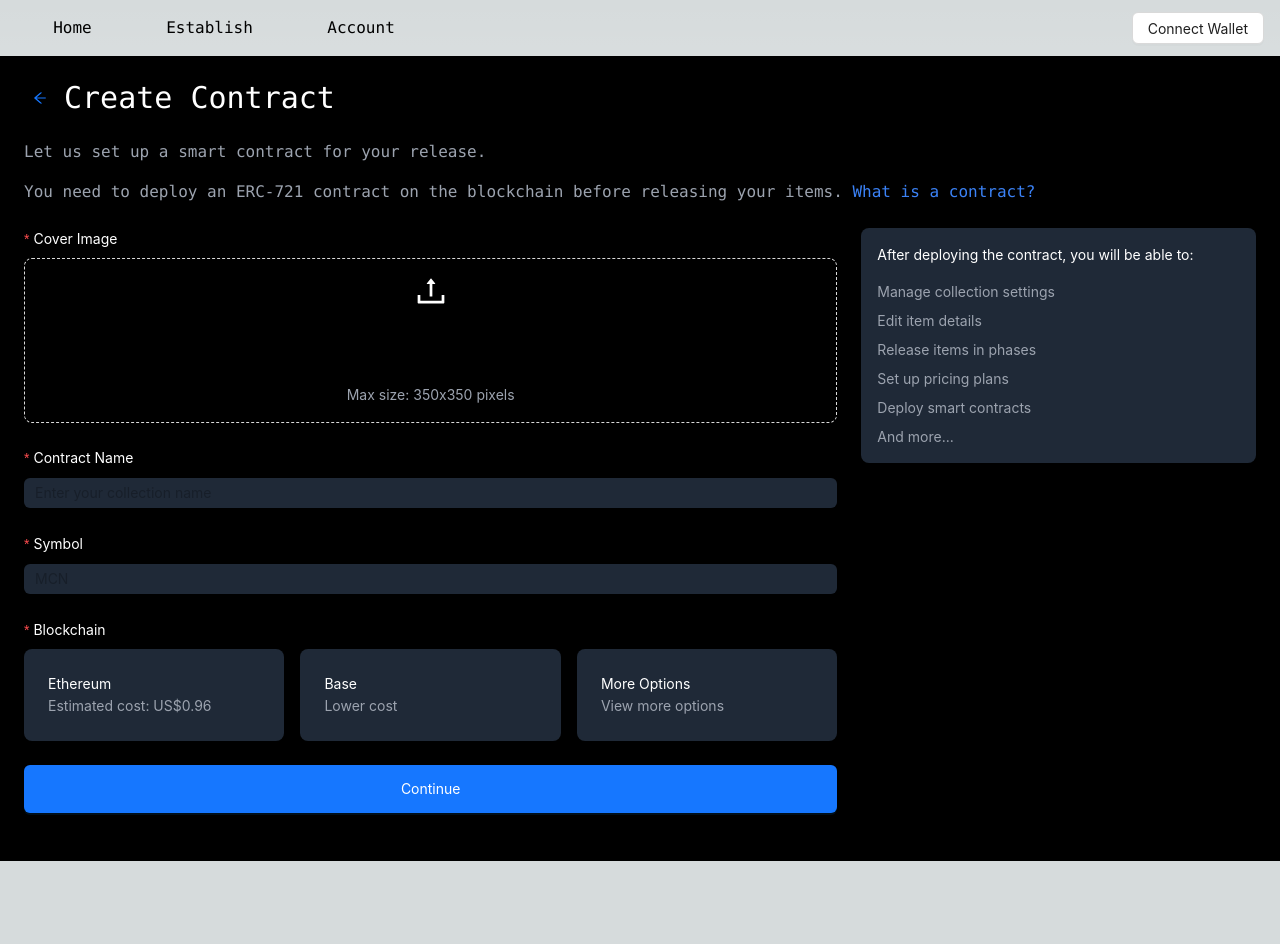
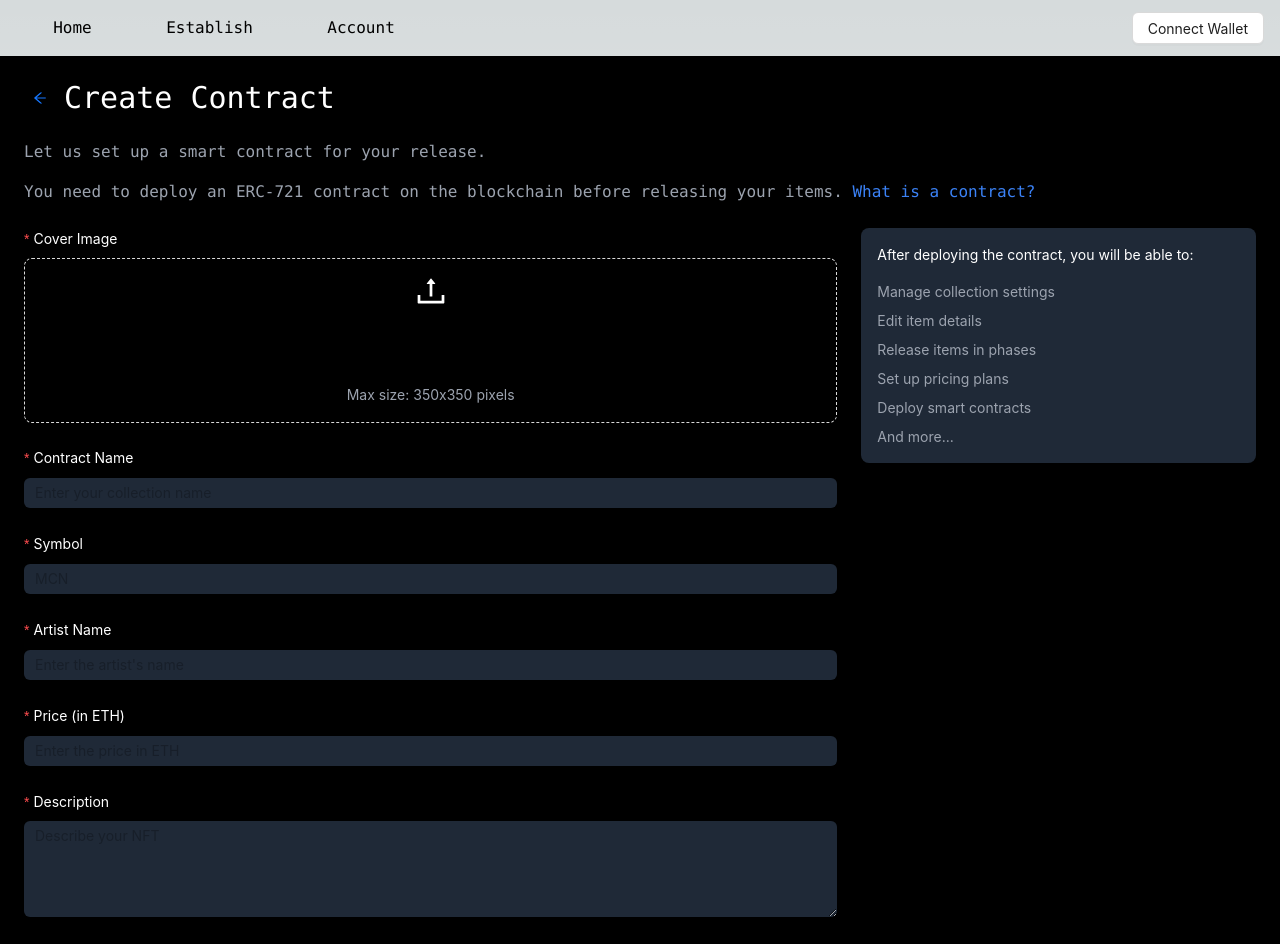
Before and after one commit to actopas/nft-market, a Next.js app in the folder client/: page /establish/deploy-contract in a window 1280 px wide. Shown: the top 944 px of the page. Before the commit the page ends 861 px from the top, so only its background shows below. Built offline with nearby package versions, Linux system fonts and the light colour scheme; no server answers.

Commit message:
update: api and init

```diff
--- a/client/next.config.mjs
+++ b/client/next.config.mjs
@@ -1,4 +1,13 @@
+/*
+ * @Describle:
+ * @Author: actopas <fishmooger@gmail.com>
+ * @Date: 2024-08-18 02:01:26
+ * @LastEditors: actopas
+ * @LastEditTime: 2024-08-22 01:29:32
+ */
 /** @type {import('next').NextConfig} */
-const nextConfig = {};
+const nextConfig = {
+  reactStrictMode: false,
+};
 
 export default nextConfig;
--- a/client/src/api/index.ts
+++ b/client/src/api/index.ts
@@ -3,36 +3,7 @@
  * @Author: actopas <fishmooger@gmail.com>
  * @Date: 2024-08-20 01:06:06
  * @LastEditors: actopas
- * @LastEditTime: 2024-08-20 01:16:39
+ * @LastEditTime: 2024-08-22 00:40:23
  */
-import axios from "axios";
 
-// 创建一个 Axios 实例
-const apiClient = axios.create({
-  baseURL: process.env.NEXT_PUBLIC_API_BASE_URL || "http://localhost:3001", // 后端的基础 URL
-  timeout: 10000, // 请求超时时间
-});
-
-// 获取推荐NFT的 API
-export const getRecommendNfts = async () => {
-  try {
-    const response = await apiClient.get("/nfts/recommend");
-    return response.data;
-  } catch (error) {
-    console.error("Failed to fetch recommended NFTs:", error);
-    throw error;
-  }
-};
-
-// 获取热门NFT的 API
-export const getHotNfts = async () => {
-  try {
-    const response = await apiClient.get("/nfts/notable");
-    return response.data;
-  } catch (error) {
-    console.error("Failed to fetch hot NFTs:", error);
-    throw error;
-  }
-};
-
-// 如果需要，还可以封装更多的 API 请求
+export * from "./nfts/nft";
--- /dev/null
+++ b/client/src/api/nfts/nft.ts
@@ -0,0 +1,82 @@
+import axios from "axios";
+import { Nft } from "./nft.d"; // 假设 Nft 类型已在 nft.types.ts 中定义
+
+// 创建一个 Axios 实例
+const apiClient = axios.create({
+  baseURL: process.env.NEXT_PUBLIC_API_BASE_URL || "http://localhost:3001/nfts",
+  timeout: 10000,
+  headers: {
+    "Content-Type": "application/json",
+  },
+});
+
+// 定义 API 方法
+export const createNft = async (nft: Nft): Promise<Nft> => {
+  try {
+    const response = await apiClient.post<Nft>("/", nft);
+    return response.data;
+  } catch (error) {
+    console.error("Failed to create NFT:", error);
+    throw error;
+  }
+};
+
+export const findAllNfts = async (): Promise<Nft[]> => {
+  try {
+    const response = await apiClient.get<Nft[]>("/");
+    return response.data;
+  } catch (error) {
+    console.error("Failed to fetch NFTs:", error);
+    throw error;
+  }
+};
+
+export const findNftById = async (id: string): Promise<Nft> => {
+  try {
+    const response = await apiClient.get<Nft>(`/${id}`);
+    return response.data;
+  } catch (error) {
+    console.error(`Failed to fetch NFT with id ${id}:`, error);
+    throw error;
+  }
+};
+
+export const updateNft = async (
+  id: string,
+  nft: Partial<Nft>
+): Promise<Nft> => {
+  try {
+    const response = await apiClient.put<Nft>(`/${id}`, nft);
+    return response.data;
+  } catch (error) {
+    console.error(`Failed to update NFT with id ${id}:`, error);
+    throw error;
+  }
+};
+
+export const deleteNft = async (id: string): Promise<void> => {
+  try {
+    await apiClient.delete(`/${id}`);
+  } catch (error) {
+    console.error(`Failed to delete NFT with id ${id}:`, error);
+    throw error;
+  }
+};
+
+export const getRecommandedNfts = async (): Promise<void> => {
+  try {
+    await apiClient.get("/recommanded");
+  } catch (error) {
+    console.error(`Failed to get recommanded nfts`, error);
+    throw error;
+  }
+};
+
+export const getNotableNfts = async (): Promise<void> => {
+  try {
+    await apiClient.get("/notable");
+  } catch (error) {
+    console.error(`Failed to get notable nfts`, error);
+    throw error;
+  }
+};
--- a/client/src/app/establish/deploy-contract/page.tsx
+++ b/client/src/app/establish/deploy-contract/page.tsx
@@ -1,18 +1,39 @@
-/*
- * @Describle:
- * @Author: actopas <fishmooger@gmail.com>
- * @Date: 2024-08-19 16:47:00
- * @LastEditors: actopas
- * @LastEditTime: 2024-08-19 17:03:33
- */
 "use client";
-import React from "react";
-import { Upload, Button, Form, Input, Card, Col, Row } from "antd";
+import React, { useState } from "react";
+import { Upload, Button, Form, Input, Card, Col, Row, message } from "antd";
 import { UploadOutlined, ArrowLeftOutlined } from "@ant-design/icons";
-
+import { createNft } from "@/api/index";
 const { TextArea } = Input;
 
 const CreateContractPage: React.FC = () => {
+  const [selectedBlockchain, setSelectedBlockchain] = useState<string>("");
+
+  async function submitCreateNftRequest() {
+    try {
+      // 构建新的 NFT 数据
+      const newNft = {
+        name: "Example NFT",
+        artist: "Artist Name",
+        price: "10",
+        owner: "0xOwnerAddressHere",
+        imageUrl: "https://example.com/image.png",
+        description: "This is an example NFT.",
+        properties: {
+          rarity: "Rare",
+          attributes: ["Attribute1", "Attribute2"],
+        },
+        onSale: true,
+      };
+
+      // 向后端发送创建 NFT 的请求
+      const createdNft = await createNft(newNft);
+      console.log("NFT created successfully:", createdNft);
+
+      // 处理后续逻辑，例如通知用户或更新界面
+    } catch (error) {
+      console.error("Error creating NFT:", error);
+    }
+  }
   return (
     <div className="bg-black min-h-screen text-white p-6">
       <div className="flex items-center mb-6">
@@ -38,15 +59,25 @@ const CreateContractPage: React.FC = () => {
 
       <Row gutter={24}>
         <Col span={16}>
-          <Form layout="vertical" className="bg-black text-white">
+          <Form
+            layout="vertical"
+            className="bg-black text-white"
+            onFinish={submitCreateNftRequest}
+          >
             <Form.Item
               label={<span className="text-white">Cover Image</span>}
               required
             >
               <Upload.Dragger
-                name="files"
-                action="/upload.do"
+                name="coverImage"
+                action="/uploadCoverImage" // 后端API用于处理图片上传
                 className="bg-black text-white"
+                onChange={(info) => {
+                  if (info.file.status === "done") {
+                    console.log("File uploaded:", info.file.response);
+                    // 处理上传后的响应，例如将图片URL存储到表单中
+                  }
+                }}
               >
                 <p className="ant-upload-drag-icon">
                   <UploadOutlined style={{ fontSize: "32px", color: "#fff" }} />
@@ -59,7 +90,10 @@ const CreateContractPage: React.FC = () => {
 
             <Form.Item
               label={<span className="text-white">Contract Name</span>}
-              required
+              name="contractName"
+              rules={[
+                { required: true, message: "Please enter contract name" },
+              ]}
             >
               <Input
                 placeholder="Enter your collection name"
@@ -69,11 +103,52 @@ const CreateContractPage: React.FC = () => {
 
             <Form.Item
               label={<span className="text-white">Symbol</span>}
-              required
+              name="symbol"
+              rules={[{ required: true, message: "Please enter a symbol" }]}
             >
               <Input
                 placeholder="MCN"
                 className="bg-gray-800 text-white border-none"
+              />
+            </Form.Item>
+
+            {/* 新增字段：艺术家名称 */}
+            <Form.Item
+              label={<span className="text-white">Artist Name</span>}
+              name="artist"
+              rules={[{ required: true, message: "Please enter artist name" }]}
+            >
+              <Input
+                placeholder="Enter the artist's name"
+                className="bg-gray-800 text-white border-none"
+              />
+            </Form.Item>
+
+            {/* 新增字段：价格 */}
+            <Form.Item
+              label={<span className="text-white">Price (in ETH)</span>}
+              name="price"
+              rules={[{ required: true, message: "Please enter the price" }]}
+            >
+              <Input
+                placeholder="Enter the price in ETH"
+                className="bg-gray-800 text-white border-none"
+                type="number"
+              />
+            </Form.Item>
+
+            {/* 新增字段：描述 */}
+            <Form.Item
+              label={<span className="text-white">Description</span>}
+              name="description"
+              rules={[
+                { required: true, message: "Please enter a description" },
+              ]}
+            >
+              <TextArea
+                placeholder="Describe your NFT"
+                className="bg-gray-800 text-white border-none"
+                rows={4}
               />
             </Form.Item>
 
@@ -83,19 +158,35 @@ const CreateContractPage: React.FC = () => {
             >
               <Row gutter={16}>
                 <Col span={8}>
-                  <Card className="bg-gray-800 text-white" bordered={false}>
+                  <Card
+                    className={`bg-gray-800 text-white border-2 ${
+                      selectedBlockchain === "Ethereum" ? "border-blue-500" : ""
+                    }`}
+                    bordered={false}
+                    onClick={() => setSelectedBlockchain("Ethereum")}
+                  >
                     <h3>Ethereum</h3>
                     <p className="text-gray-400">Estimated cost: US$0.96</p>
                   </Card>
                 </Col>
                 <Col span={8}>
-                  <Card className="bg-gray-800 text-white" bordered={false}>
+                  <Card
+                    className={`bg-gray-800 text-white  border-2 ${
+                      selectedBlockchain === "Base" ? "border-blue-500" : ""
+                    }`}
+                    bordered={false}
+                    onClick={() => setSelectedBlockchain("Base")}
+                  >
                     <h3>Base</h3>
                     <p className="text-gray-400">Lower cost</p>
                   </Card>
                 </Col>
                 <Col span={8}>
-                  <Card className="bg-gray-800 text-white" bordered={false}>
+                  <Card
+                    className="bg-gray-800 text-white"
+                    bordered={false}
+                    onClick={() => setSelectedBlockchain("More Options")}
+                  >
                     <h3>More Options</h3>
                     <p className="text-gray-400">View more options</p>
                   </Card>
@@ -104,7 +195,12 @@ const CreateContractPage: React.FC = () => {
             </Form.Item>
 
             <Form.Item>
-              <Button type="primary" className="w-full h-12">
+              <Button
+                type="primary"
+                htmlType="submit"
+                className="w-full h-12"
+                disabled={!selectedBlockchain}
+              >
                 Continue
               </Button>
             </Form.Item>
--- a/client/src/app/establish/page.tsx
+++ b/client/src/app/establish/page.tsx
@@ -3,7 +3,7 @@
  * @Author: actopas <fishmooger@gmail.com>
  * @Date: 2024-08-18 02:11:23
  * @LastEditors: actopas
- * @LastEditTime: 2024-08-19 18:00:44
+ * @LastEditTime: 2024-08-22 01:02:45
  */
 
 import React from "react";
@@ -17,12 +17,12 @@ const creatList = [
     content:
       "A drop is the release of a new project. This usually happens on a specified date and time. Items will be revealed after they have been purchased.",
   },
-  {
-    title: "Collection or item",
-    path: "/establish/mint",
-    content:
-      "Create a new NFT collection or add an NFT to an existing one. Your items will display immediately. List for sale when you're ready.",
-  },
+  // {
+  //   title: "Collection or item",
+  //   path: "/establish/mint",
+  //   content:
+  //     "Create a new NFT collection or add an NFT to an existing one. Your items will display immediately. List for sale when you're ready.",
+  // },
 ];
 const Create: React.FC = () => {
   return (
--- a/client/src/app/page.tsx
+++ b/client/src/app/page.tsx
@@ -3,14 +3,14 @@
  * @Author: actopas <fishmooger@gmail.com>
  * @Date: 2024-08-18 02:09:04
  * @LastEditors: actopas
- * @LastEditTime: 2024-08-20 01:36:40
+ * @LastEditTime: 2024-08-22 01:28:29
  */
 "use client";
 import React, { useEffect, useState } from "react";
 import dynamic from "next/dynamic";
 import Header from "@/components/Header";
 import ItemList from "@/components/ItemList";
-import { getRecommendNfts, getHotNfts } from "../api";
+import { getRecommandedNfts, getNotableNfts } from "@/api/index";
 import "./globals.css";
 import "antd/dist/reset.css"; // Ant Design 的重置样式
 const Banner = dynamic(() => import("@/components/Banner"), { ssr: false });
@@ -38,15 +38,16 @@ const Home: React.FC = () => {
   const [hotNfts, setHotNfts] = useState([]);
 
   useEffect(() => {
+    console.log("Component mounted or re-rendered");
     // 获取推荐NFT
-    getRecommendNfts()
+    getRecommandedNfts()
       .then((data) => setRecommendNfts(data))
       .catch((error) =>
         console.error("Error fetching recommended NFTs:", error)
       );
 
     // 获取热门NFT
-    getHotNfts()
+    getNotableNfts()
       .then((data) => setHotNfts(data))
       .catch((error) => console.error("Error fetching hot NFTs:", error));
   }, []);
```
Also changed, not shown: client/src/api/nfts/nft.d.ts (added, +21 -0 lines).
